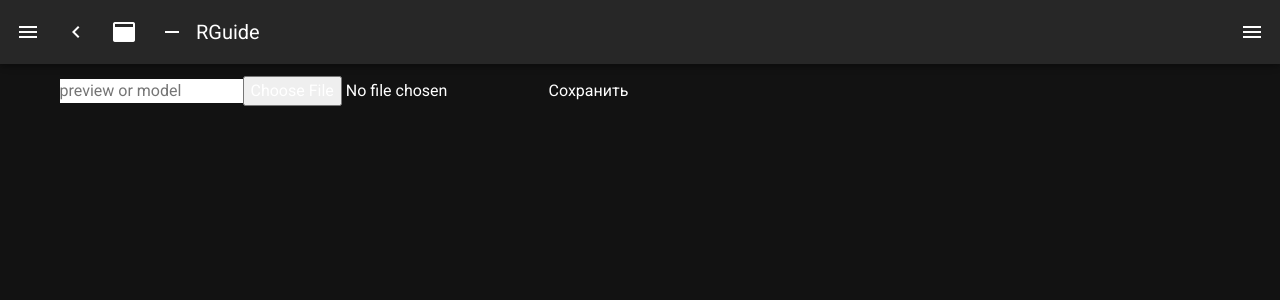
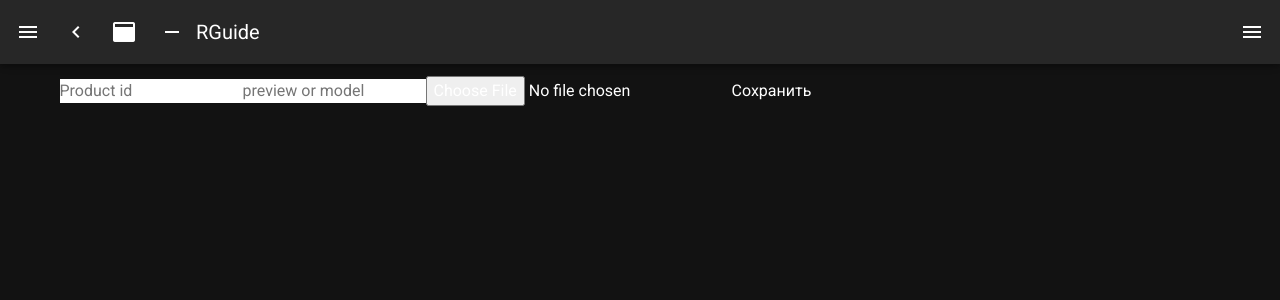
Before and after one commit to alexbidenko1998/rguide-frontend, a Nuxt app: page /files in a window 1280 px wide. Shown: the top 300 px of the page. Built offline with nearby package versions, Linux system fonts and the light colour scheme.

Commit message:
Update file uploader

```diff
--- a/pages/files/index.vue
+++ b/pages/files/index.vue
@@ -1,5 +1,11 @@
 <template>
   <div>
+    <input
+      v-model="productId"
+      type="text"
+      placeholder="Product id"
+      style="background-color: white"
+    />
     <input
       v-model="type"
       type="text"
@@ -16,6 +22,7 @@
 export default {
   data: () => ({
     file: null,
+    productId: '',
     type: '',
     filename: '',
   }),
@@ -28,6 +35,7 @@ export default {
       const fd = new FormData()
       fd.append('file', this.file)
       fd.append('type', this.type)
+      fd.append('productId', this.productId)
       this.$axios
         .$post('products/file', fd)
         .then((r) => {
```
